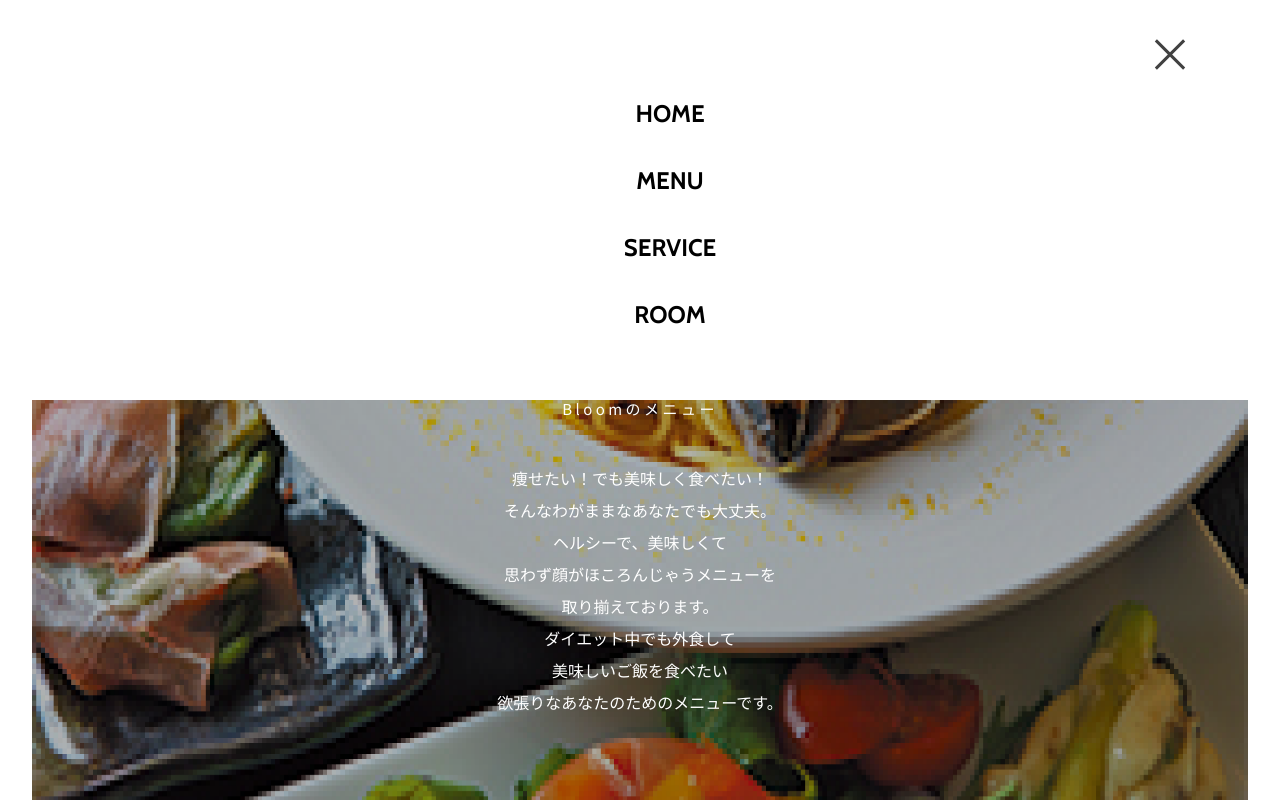
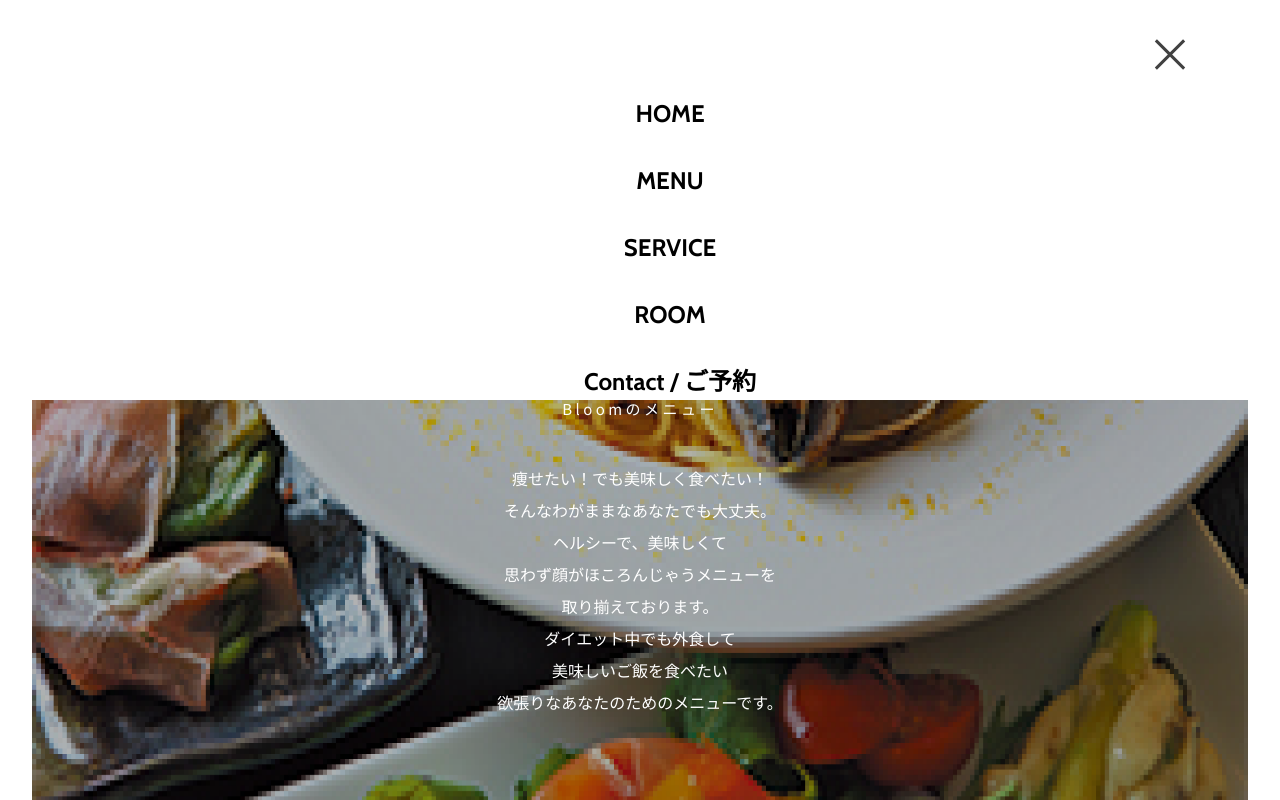
Before and after one commit to Htsubasa/bloom_menu, a plain HTML site: page index.html in a window 1280 px wide. Both pictures are taken after a click on the element 1175 px from the left and 55 px from the top of the page. Shown: the top 800 px of the page. Drawn offline with nearby package versions, Linux system fonts and the light colour scheme; files that its build step writes are made by us from their sources.

Commit message:
Update index.html

```diff
--- a/index.html
+++ b/index.html
@@ -20,6 +20,7 @@
         <li class="g-nav"><a href="https://htsubasa.github.io/bloom_menu/">MENU</a></li>
         <li class="g-nav"><a href="https://htsubasa.github.io/bloom_service/">SERVICE</a></li>
         <li class="g-nav"><a href="https://htsubasa.github.io/bloom_room/">ROOM</a></li>
+            <li class="g-nav"><a href="https://fe-collection.com/contact/">Contact / ご予約</a></li>
     </ul>
   </nav><!--header-nav-->
 
```
